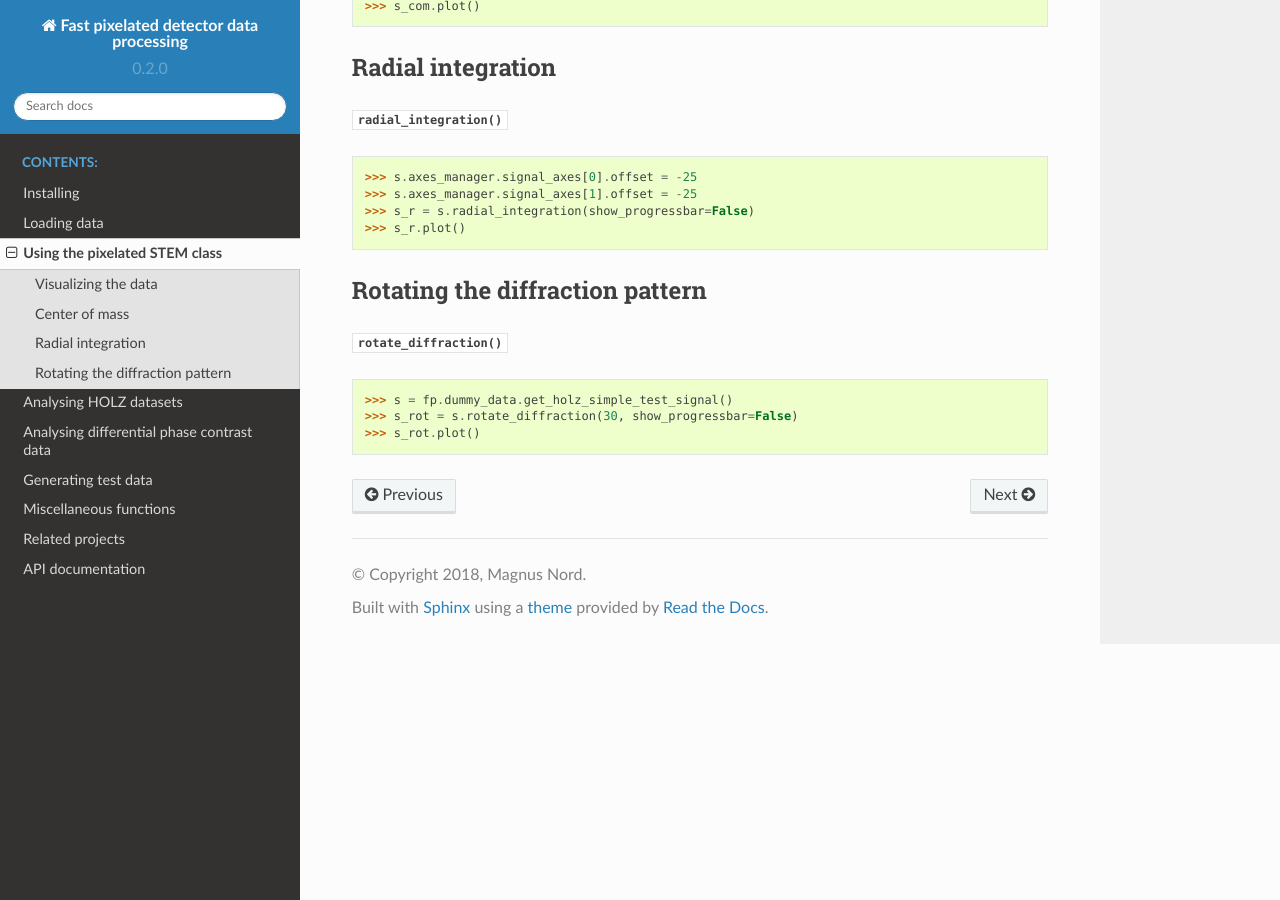
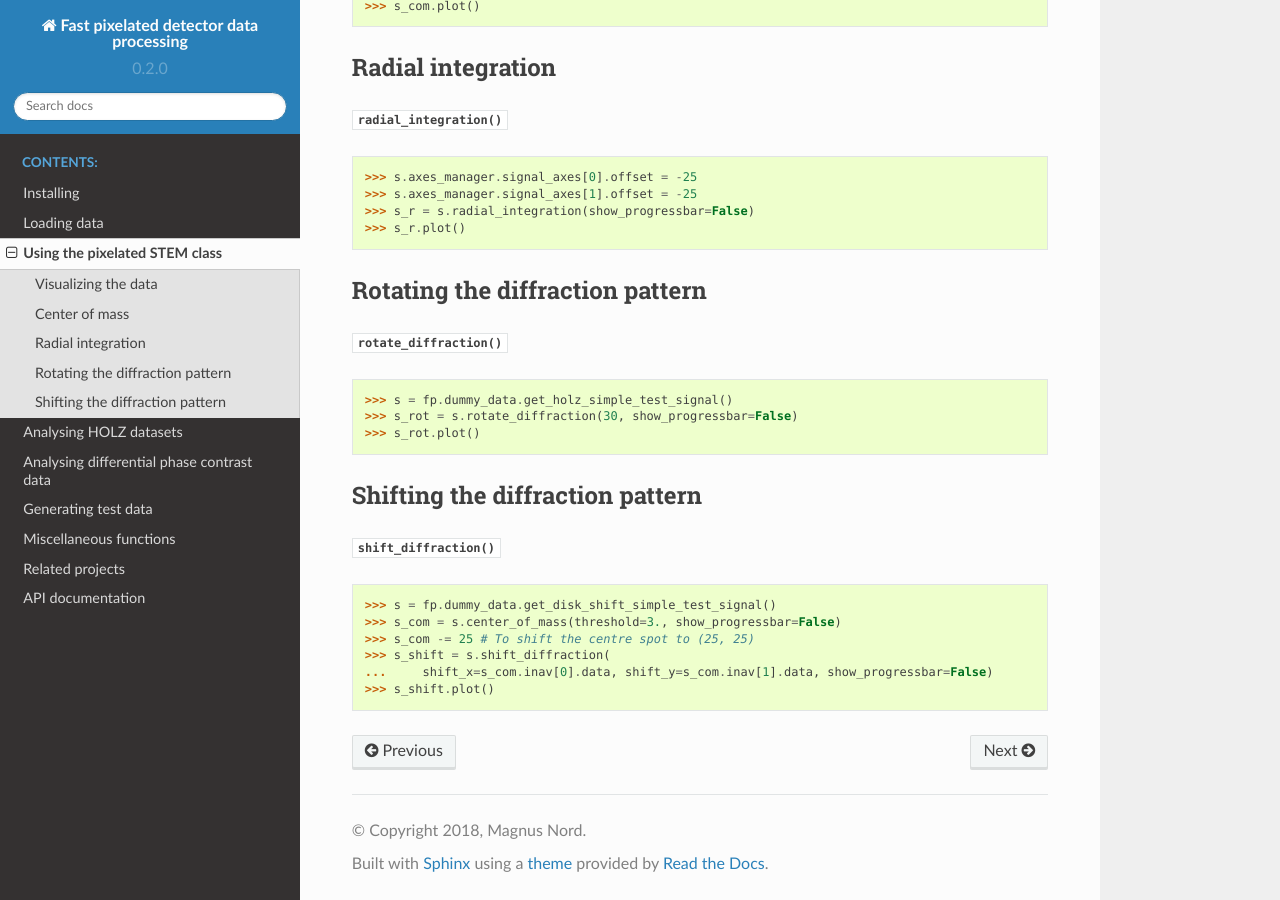
Before and after one commit to pyxem/pyxem, a Sphinx documentation site: the page built from doc/using_pixelated_stem_class.rst, in a window 1280 px wide and 900 px high, scrolled down 1087 px. Built offline with Sphinx 7.4.7 and the Read the Docs theme 2.0.0, drawn with Linux system fonts in a browser that asks for light colours.

Commit message:
doc: add PixelatedSTEM.shift_diffraction to user guide

```diff
--- a/doc/using_pixelated_stem_class.rst
+++ b/doc/using_pixelated_stem_class.rst
@@ -67,6 +67,7 @@ Radial integration
     >>> s_r = s.radial_integration(show_progressbar=False)
     >>> s_r.plot()
 
+
 Rotating the diffraction pattern
 --------------------------------
 
@@ -77,3 +78,18 @@ Rotating the diffraction pattern
     >>> s = fp.dummy_data.get_holz_simple_test_signal()
     >>> s_rot = s.rotate_diffraction(30, show_progressbar=False)
     >>> s_rot.plot()
+
+
+Shifting the diffraction pattern
+--------------------------------
+
+:py:meth:`~fpd_data_processing.pixelated_stem_class.PixelatedSTEM.shift_diffraction`
+
+.. code-block:: python
+
+    >>> s = fp.dummy_data.get_disk_shift_simple_test_signal()
+    >>> s_com = s.center_of_mass(threshold=3., show_progressbar=False)
+    >>> s_com -= 25 # To shift the centre spot to (25, 25)
+    >>> s_shift = s.shift_diffraction(
+    ...     shift_x=s_com.inav[0].data, shift_y=s_com.inav[1].data, show_progressbar=False)
+    >>> s_shift.plot()
```
